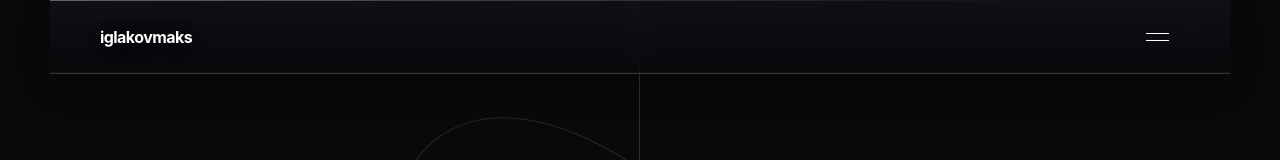
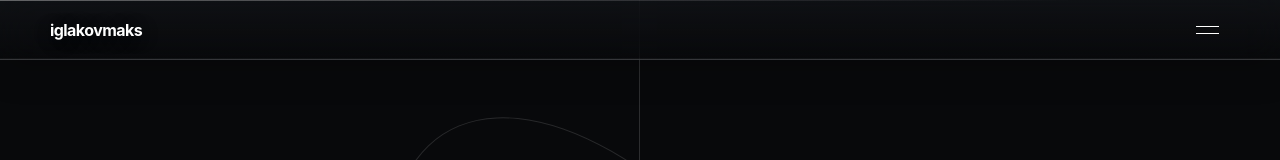
Before and after one commit to iglakovmaks/iglakov.ru, a Next.js app: page / in a window 1280 px wide. Shown: the top 160 px of the page. Built offline with nearby package versions, Linux system fonts and the light colour scheme.

Commit message:
Make header full width and slimmer

```diff
--- a/app/globals.css
+++ b/app/globals.css
@@ -18,7 +18,8 @@ img { max-width: 100%; }
 
 /* Liquid-glass navigation */
 .site-header { position: fixed; z-index: 50; top: 0; left: 0; width: 100%; padding: 0; pointer-events: none; }
-.nav-wrap { position: relative; height: 74px; display: flex; align-items: center; justify-content: space-between; padding: 0 max(28px, calc((100% - 1180px) / 2)); pointer-events: auto; border-bottom: 1px solid rgba(255,255,255,.16); background: linear-gradient(180deg, rgba(17,19,23,.78), rgba(8,9,11,.48)); box-shadow: 0 12px 34px rgba(0,0,0,.18), inset 0 -1px 0 rgba(255,255,255,.04); backdrop-filter: blur(22px) saturate(140%); -webkit-backdrop-filter: blur(22px) saturate(140%); }
+.site-header .container { width: 100%; max-width: none; margin: 0; }
+.nav-wrap { position: relative; height: 60px; display: flex; align-items: center; justify-content: space-between; padding: 0 max(28px, calc((100% - 1180px) / 2)); pointer-events: auto; border-bottom: 1px solid rgba(255,255,255,.16); background: linear-gradient(180deg, rgba(17,19,23,.78), rgba(8,9,11,.48)); box-shadow: 0 12px 34px rgba(0,0,0,.18), inset 0 -1px 0 rgba(255,255,255,.04); backdrop-filter: blur(22px) saturate(140%); -webkit-backdrop-filter: blur(22px) saturate(140%); }
 .nav-wrap:before { content: ""; position: absolute; inset: 0 16% auto 0; height: 1px; background: linear-gradient(90deg, rgba(255,255,255,.35), transparent); pointer-events: none; }
 .brand { display: inline-flex; align-items: center; margin-right: auto; color: white; font-size: 16px; font-weight: 700; letter-spacing: -.035em; text-shadow: 0 2px 18px rgba(0,0,0,.34); }
 .brand-name { letter-spacing: -.035em; }
@@ -107,5 +108,5 @@ img { max-width: 100%; }
 .site-footer { color: rgba(255,255,255,.48); background: var(--ink); border-top: 1px solid rgba(255,255,255,.12); }.footer-inner { min-height: 84px; display: flex; align-items: center; justify-content: space-between; font-size: 10px; letter-spacing: .04em; }.footer-center { color: rgba(255,255,255,.28); }.footer-inner a { color: rgba(255,255,255,.65); }
 
 @media (max-width: 1050px) { .catalog-grid { grid-template-columns: repeat(2, 1fr); }.project-card { min-height: 455px; }.floating-app-left { left: 3%; }.floating-app-right { right: 3%; } }
-@media (max-width: 760px) { .container { width: min(100% - 40px, 620px); }.nav-wrap { height: 62px; padding: 0 20px; }.hero { min-height: 850px; }.hero-content { padding-top: 95px; }.hero-wordmark { top: 32%; font-size: clamp(81px, 18vw, 132px); }.hero-stage { min-height: 540px; }.portrait-wrap { width: min(370px, 76vw); top: 54%; }.floating-app { width: 180px; }.floating-app-left { top: 40%; left: -4%; }.floating-app-right { top: 41%; right: -4%; }.floating-app-bottom { right: 14%; bottom: 0; }.catalog-heading { display: flex; }.catalog-heading-note { margin-top: 25px; text-align: left; } .menu-overlay-inner { width: min(100% - 40px, 620px); padding-top: 96px; } }
-@media (max-width: 560px) { .container { width: min(100% - 32px, 480px); }.nav-wrap { height: 56px; padding: 0 16px; }.brand { font-size: 15px; }.hero { min-height: 790px; }.hero-content { padding-top: 74px; }.hero-wordmark { top: 32%; font-size: 17vw; letter-spacing: .005em; }.hero-stage { min-height: 485px; margin-top: 0; }.stage-ring-one { width: 720px; height: 260px; }.stage-ring-two { width: 600px; height: 300px; }.portrait-wrap { width: 78vw; top: 54%; }.floating-app { width: 157px; gap: 8px; padding: 8px; border-radius: 14px; }.floating-app-icon { width: 44px; height: 44px; flex-basis: 44px; border-radius: 10px; }.floating-app strong { font-size: 10px; }.floating-app span { font-size: 7px; }.floating-app-left { top: 37%; left: -8%; }.floating-app-right { top: 38%; right: -8%; }.floating-app-bottom { right: 4%; bottom: 0; }.hero-footnote { font-size: 8px; }.section { padding: 88px 0; }.catalog-heading { margin: 35px 0 43px; }.catalog-heading h2 { font-size: 64px; white-space: nowrap; }.catalog-grid { grid-template-columns: 1fr; }.project-card { min-height: 420px; }.project-icon-wrap { min-height: 160px; }.project-icon { width: 145px; height: 145px; }.project-card-body p { min-height: auto; }.footer-inner { min-height: 92px; flex-wrap: wrap; gap: 12px; }.footer-center { width: 100%; order: 3; }.menu-overlay-inner { width: min(100% - 32px, 480px); padding-top: 86px; }.menu-links { margin: 0 0 64px; }.menu-links a { font-size: clamp(28px, 9vw, 44px); } }
+@media (max-width: 760px) { .container { width: min(100% - 40px, 620px); }.nav-wrap { height: 54px; padding: 0 20px; }.hero { min-height: 850px; }.hero-content { padding-top: 95px; }.hero-wordmark { top: 32%; font-size: clamp(81px, 18vw, 132px); }.hero-stage { min-height: 540px; }.portrait-wrap { width: min(370px, 76vw); top: 54%; }.floating-app { width: 180px; }.floating-app-left { top: 40%; left: -4%; }.floating-app-right { top: 41%; right: -4%; }.floating-app-bottom { right: 14%; bottom: 0; }.catalog-heading { display: flex; }.catalog-heading-note { margin-top: 25px; text-align: left; } .menu-overlay-inner { width: min(100% - 40px, 620px); padding-top: 96px; } }
+@media (max-width: 560px) { .container { width: min(100% - 32px, 480px); }.nav-wrap { height: 50px; padding: 0 16px; }.brand { font-size: 15px; }.hero { min-height: 790px; }.hero-content { padding-top: 74px; }.hero-wordmark { top: 32%; font-size: 17vw; letter-spacing: .005em; }.hero-stage { min-height: 485px; margin-top: 0; }.stage-ring-one { width: 720px; height: 260px; }.stage-ring-two { width: 600px; height: 300px; }.portrait-wrap { width: 78vw; top: 54%; }.floating-app { width: 157px; gap: 8px; padding: 8px; border-radius: 14px; }.floating-app-icon { width: 44px; height: 44px; flex-basis: 44px; border-radius: 10px; }.floating-app strong { font-size: 10px; }.floating-app span { font-size: 7px; }.floating-app-left { top: 37%; left: -8%; }.floating-app-right { top: 38%; right: -8%; }.floating-app-bottom { right: 4%; bottom: 0; }.hero-footnote { font-size: 8px; }.section { padding: 88px 0; }.catalog-heading { margin: 35px 0 43px; }.catalog-heading h2 { font-size: 64px; white-space: nowrap; }.catalog-grid { grid-template-columns: 1fr; }.project-card { min-height: 420px; }.project-icon-wrap { min-height: 160px; }.project-icon { width: 145px; height: 145px; }.project-card-body p { min-height: auto; }.footer-inner { min-height: 92px; flex-wrap: wrap; gap: 12px; }.footer-center { width: 100%; order: 3; }.menu-overlay-inner { width: min(100% - 32px, 480px); padding-top: 86px; }.menu-links { margin: 0 0 64px; }.menu-links a { font-size: clamp(28px, 9vw, 44px); } }
```
